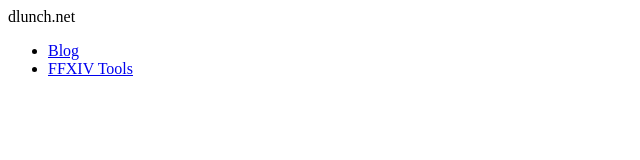
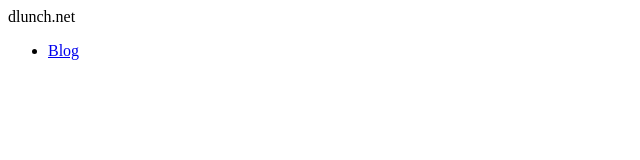
Before and after one commit to dlunch/dlunch.net, a plain HTML site: page index.html in a window 1280 px wide. Shown: the whole page, without its empty margins (0-640 px from the left). Drawn offline with Linux system fonts and the light colour scheme.

Commit message:
Update index.html

```diff
--- a/index.html
+++ b/index.html
@@ -19,7 +19,6 @@
   dlunch.net
   <ul>
     <li><a href="https://0x17.dev">Blog</a></li>
-    <li><a href="https://ffxiv.dlunch.net">FFXIV Tools</a></li>
   </ul>
 </body>
 </html>
```
